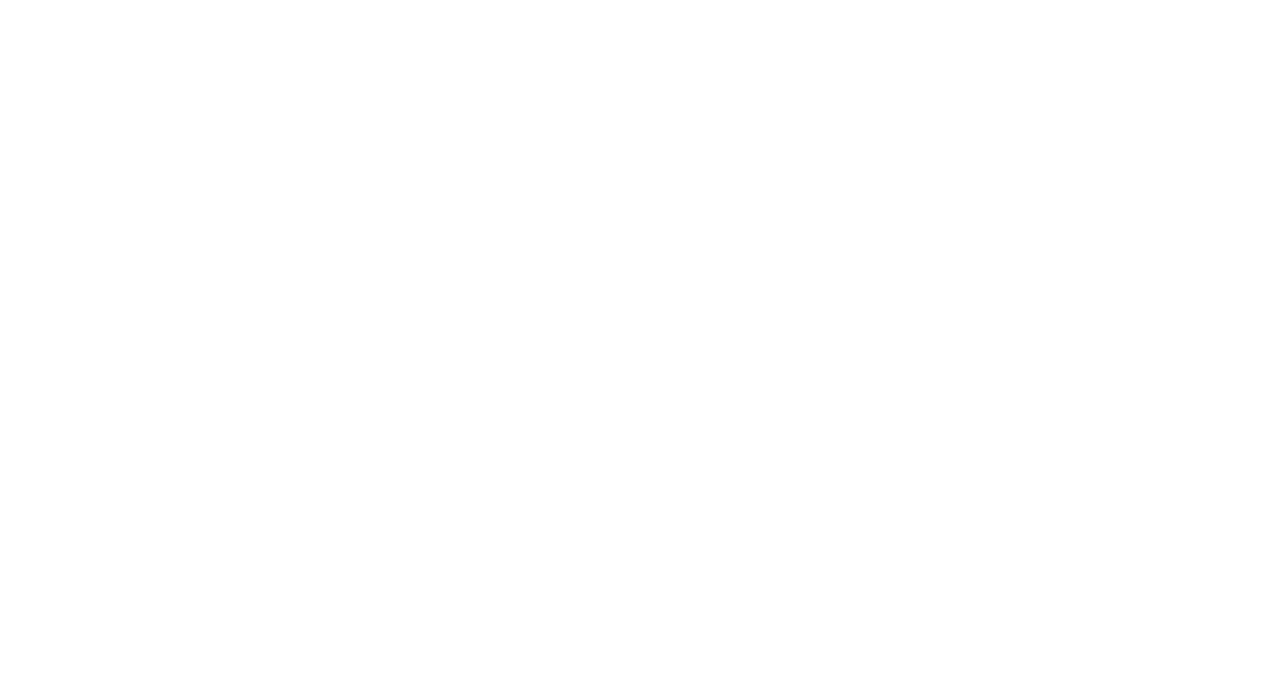
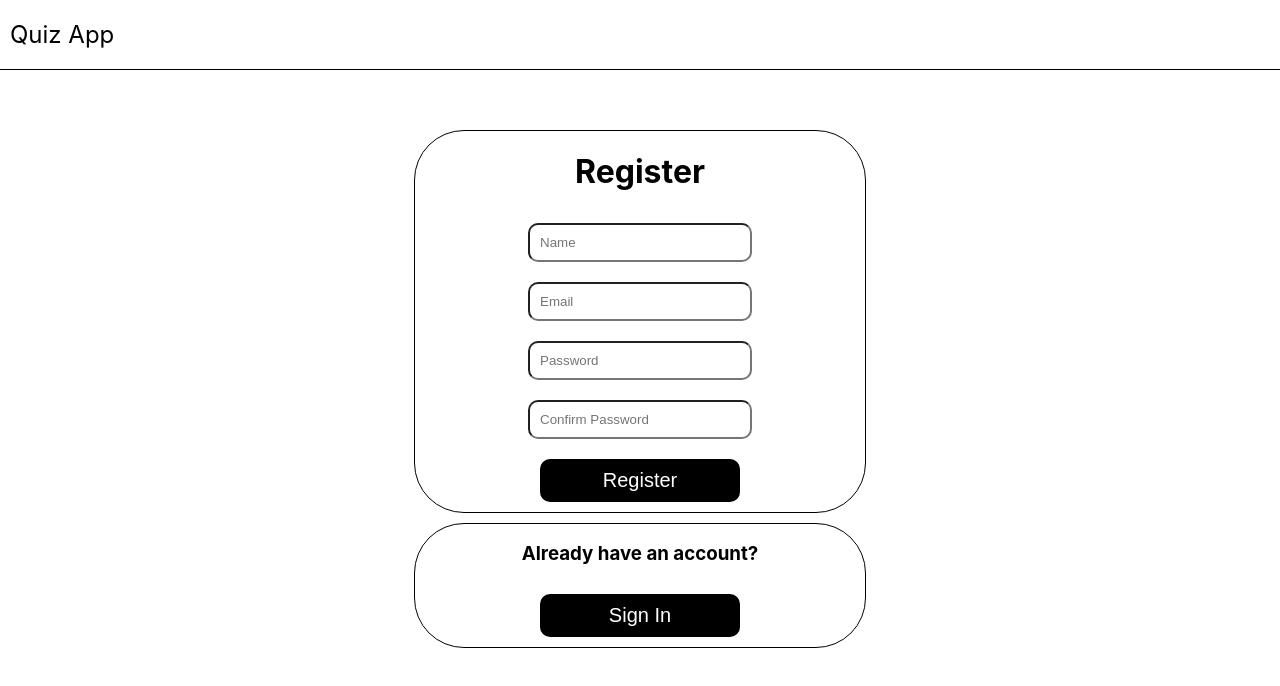
Before and after one commit to DaduDev/Quiz-App, a React (Create React App) app: page /register in a window 1280 px wide. Before the commit this address had no page. Shown: the top 686 px of the page. Built offline with nearby package versions, Linux system fonts and the light colour scheme.

Commit message:
Commit on 7th Feb

```diff
--- a/src/App.js
+++ b/src/App.js
@@ -3,6 +3,8 @@ import Home from "./Home";
 import Recent from "./components/Extra/Recent/Recent";
 import Create from "./components/Extra/Create/Create";
 import Featured from "./components/Extra/Featured/Featured";
+import Register from "./components/Extra/Register/Register";
+import SignIn from "./components/Extra/SignIn/SignIn";
 
 function App() {
   return (
@@ -12,6 +14,9 @@ function App() {
         <Route path="/recent" element={<Recent />} />
         <Route path="/create" element={<Create />} />
         <Route path="/featured" element={<Featured />} />
+        <Route path="/register" element={<Register />} />
+        <Route path="/signin" element={<SignIn />} />
+        <Route path="*" element={<h1>Not Found</h1>} />
       </Routes>
     </BrowserRouter>
   );
--- /dev/null
+++ b/src/components/Extra/Add_Head/AddHead.js
@@ -0,0 +1,23 @@
+import React from "react";
+
+const AddHead = () => {
+  return (
+    <div
+      style={{
+        borderBottom: "0.5px solid black",
+      }}
+    >
+      <div className="left">
+        <h2
+          onClick={() => {
+            window.location.href = "/";
+          }}
+        >
+          Quiz App
+        </h2>
+      </div>
+    </div>
+  );
+};
+
+export default AddHead;
--- a/src/components/Extra/Create/Create.js
+++ b/src/components/Extra/Create/Create.js
@@ -1,7 +1,32 @@
 import React from "react";
+import Header from "../../Header/Header";
 
 const Create = () => {
-  return <div>Create</div>;
+  return (
+    <div>
+      <Header />
+      <div>
+        <div>
+          <h3>List of Questions</h3>
+        </div>
+        <div>
+          <h1>Create</h1>
+          <div>
+            <input placeholder="Add your question here" />
+            <div>
+              <input placeholder="Option-01" />
+              <input placeholder="Option-02" />
+              <input placeholder="Option-03" />
+              <input placeholder="Option-04" />
+            </div>
+          </div>
+          <div>
+            <button></button>
+          </div>
+        </div>
+      </div>
+    </div>
+  );
 };
 
 export default Create;
--- /dev/null
+++ b/src/components/Extra/Register/Register.css
@@ -0,0 +1,47 @@
+.full,
+.register,
+.log {
+  display: flex;
+  flex-direction: column;
+  justify-content: center;
+  align-items: center;
+}
+
+.register {
+  height: auto;
+  width: 450px;
+  border-radius: 50px;
+  border: 1px solid black;
+}
+
+.log {
+  height: auto;
+  width: 450px;
+  margin-top: 10px;
+  border-radius: 50px;
+  border: 1px solid black;
+}
+
+.mailTTag,
+.passTTag,
+.nameTag {
+  width: 200px;
+  padding: 10px;
+  margin: 10px;
+  border-radius: 10px;
+  outline: none;
+}
+
+.log > button,
+.register > button {
+  width: 200px;
+  padding: 10px;
+  margin: 10px;
+  border-radius: 10px;
+  outline: none;
+  border: none;
+  background-color: rgb(0, 0, 0);
+  color: white;
+  font-size: 20px;
+  cursor: pointer;
+}
--- /dev/null
+++ b/src/components/Extra/Register/Register.js
@@ -0,0 +1,37 @@
+import React from "react";
+import "./Register.css";
+import AddHead from "../Add_Head/AddHead";
+
+const Register = () => {
+  return (
+    <div>
+      <AddHead />
+      <div className="full">
+        <div className="register">
+          <h1>Register</h1>
+          <input className="nameTag" type="text" placeholder="Name" />
+          <input className="mailTTag" type="text" placeholder="Email" />
+          <input className="passTTag" type="password" placeholder="Password" />
+          <input
+            className="passTTag"
+            type="password"
+            placeholder="Confirm Password"
+          />
+          <button>Register</button>
+        </div>
+        <div className="log">
+          <h3>Already have an account?</h3>
+          <button
+            onClick={() => {
+              window.location.href = "/signin";
+            }}
+          >
+            Sign In
+          </button>
+        </div>
+      </div>
+    </div>
+  );
+};
+
+export default Register;
--- /dev/null
+++ b/src/components/Extra/SignIn/SignIn.css
@@ -0,0 +1,47 @@
+.full,
+.login,
+.regi {
+  display: flex;
+  flex-direction: column;
+  justify-content: center;
+  align-items: center;
+  margin-top: 60px;
+}
+
+.login {
+  height: auto;
+  width: 450px;
+  border-radius: 50px;
+  border: 1px solid black;
+}
+
+.regi {
+  height: auto;
+  width: 450px;
+  margin-top: 10px;
+  border: 1px solid black;
+  border-radius: 50px;
+}
+
+.mailTag,
+.passTag {
+  width: 200px;
+  padding: 10px;
+  margin: 10px;
+  border-radius: 10px;
+  outline: none;
+}
+
+.login > button,
+.regi > button {
+  width: 200px;
+  padding: 10px;
+  margin: 10px;
+  border-radius: 10px;
+  outline: none;
+  border: none;
+  background-color: rgb(0, 0, 0);
+  color: white;
+  font-size: 20px;
+  cursor: pointer;
+}
--- /dev/null
+++ b/src/components/Extra/SignIn/SignIn.js
@@ -0,0 +1,30 @@
+import React from "react";
+import "./SignIn.css";
+import AddHead from "../Add_Head/AddHead";
+import { useNavigate } from "react-router-dom";
+
+const SignIn = () => {
+  const navigate = useNavigate();
+  const handleSingIn = () => {
+    navigate("/register");
+  };
+  return (
+    <div>
+      <AddHead />
+      <div className="full">
+        <div className="login">
+          <h1>Sign In</h1>
+          <input className="mailTag" type="text" placeholder="Email" />
+          <input className="passTag" type="password" placeholder="Password" />
+          <button>Sign In</button>
+        </div>
+        <div className="regi">
+          <h3>Don't have an account?</h3>
+          <button onClick={handleSingIn}>Register</button>
+        </div>
+      </div>
+    </div>
+  );
+};
+
+export default SignIn;
--- a/src/components/Header/Header.js
+++ b/src/components/Header/Header.js
@@ -10,6 +10,9 @@ const Header = () => {
   };
   const handleHome = () => {
     navigate("/");
+  };
+  const handleSingIn = () => {
+    navigate("/signin");
   };
   return (
     <div className="header">
@@ -29,7 +32,9 @@ const Header = () => {
           Create a Quiz
         </button>
 
-        <button className="signin">Sign In</button>
+        <button onClick={handleSingIn} className="signin">
+          Sign In
+        </button>
       </div>
     </div>
   );
```
Also changed, not shown: src/components/Extra/Add_Head/AddHead.css (added).
